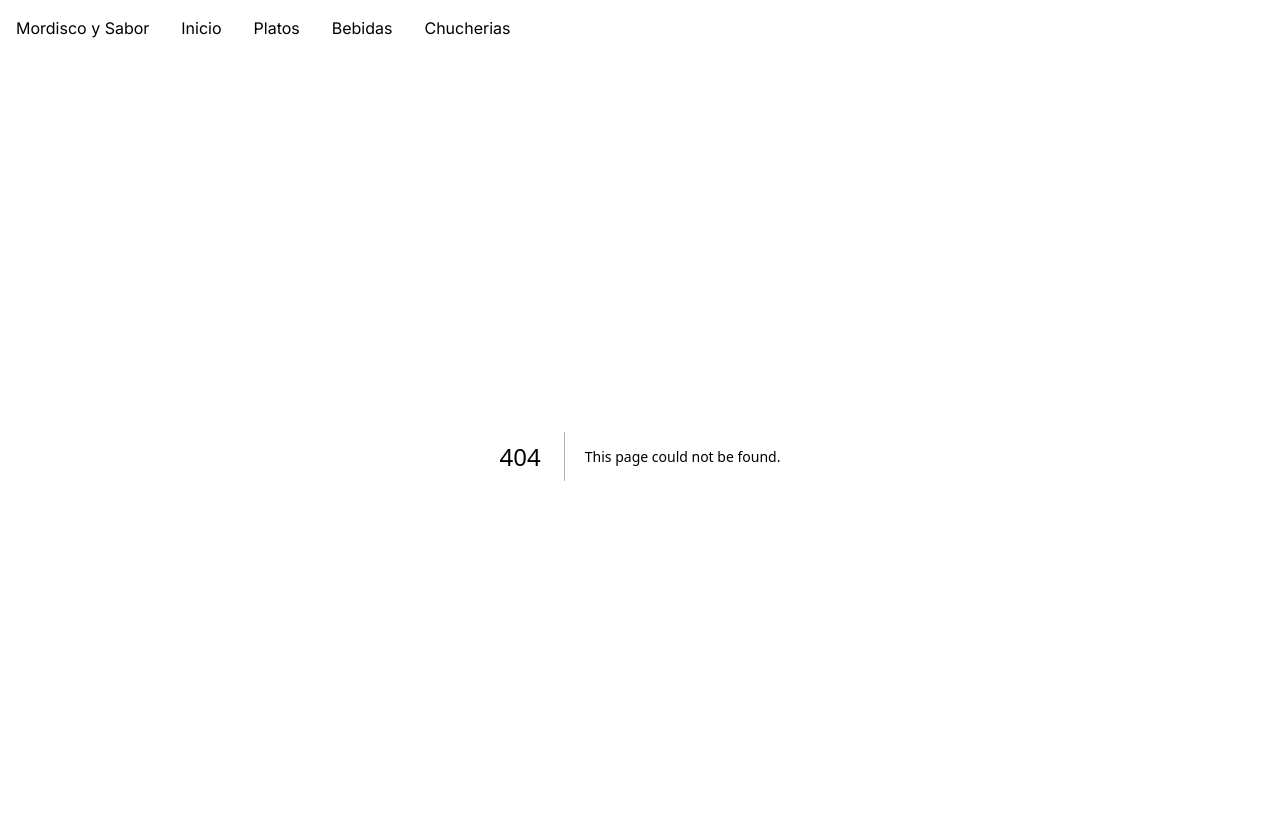
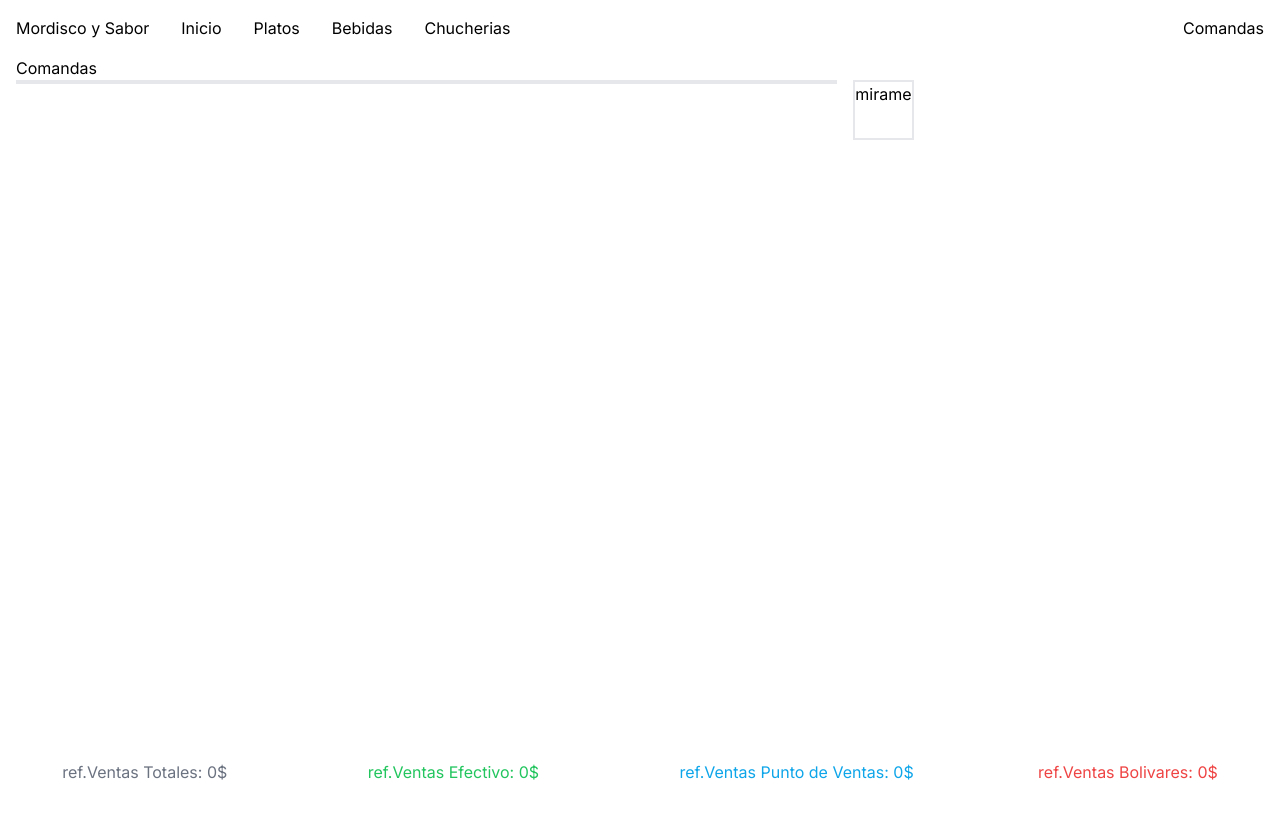
Before and after one commit to 30Bkr/sistema, a Next.js app: page /comandas in a window 1280 px wide. Before the commit this address had no page. Shown: the top 818 px of the page. Built offline with nearby package versions, Linux system fonts and the light colour scheme.

Commit message:
agregamos cambios

```diff
--- a/components/Comandas.jsx
+++ b/components/Comandas.jsx
@@ -14,7 +14,6 @@ const Comandas = props => {
     const identificar = orden.find((product) => product.id === peso)
     setComanda([...comanda, identificar].flat())
     setUnidad(unidad + 1)
-
   }
   const restarPedido = (event, id) => {
     event.preventDefault()
--- /dev/null
+++ b/components/Facturas.jsx
@@ -0,0 +1,14 @@
+import React from 'react'
+
+const Facturas = props => {
+    const { cantidad, precio, id, articulos} = props
+  return (
+    <div className='m-4 border-solid border-2 w-40 rounded-lg'>
+        <p className='mx-4 my-1'>Pedido: Nº{id + 1}</p>
+        <p className='font-light mx-4 my-1'>Articulos: {cantidad}</p>
+        <p className='font-bold mx-4 my-1'>Monto: {precio}$</p>
+    </div>
+  )
+}
+
+export default Facturas
--- a/components/Orden.jsx
+++ b/components/Orden.jsx
@@ -4,14 +4,28 @@ import { precioTotal } from '@/utils'
 import React from 'react'
 import Comandas from './Comandas'
 import '../src/app/globals.css'
+import Link from 'next/link'
 
 const Orden= () => {
-  const {abierto, orden, cerrar, setOrden, comanda, setComanda} = usePedidos()
+  const {abierto, orden, cerrar, setOrden, comanda, setComanda, comandas, setComandas} = usePedidos()
   const eliminarPedido = (id) => {
     const filteredProducts = orden.filter(product => product.id != id)
     setOrden(filteredProducts)
     const filteredProducts2 = comanda.filter(product => product.id != id)
     setComanda(filteredProducts2)
+  }
+
+  const facturar = () => {
+    const vendido = {
+      productos: comanda,
+      productosTotales: comanda.length,
+      precio: precioTotal(comanda),
+
+    }
+    setComandas([...comandas, vendido])
+    setComanda([])
+    setOrden([])
+    cerrar()
   }
   return (
 <aside className={`${abierto? 'flex' : 'hidden'} ckeckout-side-menu flex-col fixed right-4 top-0  border border-black rounded-lg  bg-white`}
@@ -45,12 +59,20 @@ const Orden= () => {
           <span className='font-light'>
             Total:
           </span>
-          <span className='font-medium text-2xl'>
+          <span className='font-medium text-2xl text-green-600'>
             ${precioTotal(comanda)}
           </span>
         </p>
+        <Link href='/comandas' >
+          <button
+            className='w-full h-12 bg-black rounded-lg'
+            onClick={()=> facturar()}
+          >
+            <p className='text-white'>Facturar</p>
+          </button>
+        </Link>
+      </div>
 
-      </div>
     </aside>
   )
 }
--- a/src/app/Navbar.jsx
+++ b/src/app/Navbar.jsx
@@ -3,7 +3,8 @@ import Link from 'next/link'
 
 const Navbar = () => {
   return (
-    <nav className='flex m-4'>
+    <nav className='flex justify-between m-4'>
+      <div className='flex'>
         <h1>Mordisco y Sabor</h1>
         <ul className='flex mx-4'>
           <li className='mx-4'>
@@ -20,6 +21,15 @@ const Navbar = () => {
             <Link href='/chucherias'>Chucherias</Link>
           </li>
         </ul>
+      </div>
+      <div className=''>
+        <ul>
+          <li>
+            <Link href='/comandas'>Comandas</Link>
+          </li>
+        </ul>
+      </div>
+
   </nav>
   )
 }
--- /dev/null
+++ b/src/app/comandas/page.jsx
@@ -0,0 +1,57 @@
+'use client'
+import { usePedidos } from '@/context/ComidaContext'
+import React from 'react'
+import Facturas from '../../../components/Facturas'
+import { precioTotal } from '@/utils'
+
+const Ventas = () => {
+    const {comandas} = usePedidos()
+    console.log(comandas);
+
+    const observar = comandas.map(product => product.productos)
+    console.log('aqui',observar);
+  return (
+    <>
+    <h1 className='mx-4 mt-4'>Comandas</h1>
+    <div className='flex  relative'>
+        <div className='grid grid-cols-3 w-full'>
+            <section
+            className='col-span-2 grid grid-cols-3 mb-14 border-solid border-2 mx-4'
+            >
+                {comandas.map((producto, index) => (
+                    <Facturas
+                    key= {index}
+                    id={index}
+                    cantidad ={producto.productosTotales}
+                    precio={producto.precio}
+                    articulos= {producto.productos}
+                    />
+                ))}
+            </section>
+            <section className='border-solid border-2 w-max h-full'>
+                <h1>mirame</h1>
+            </section>
+        </div>
+
+
+        <section className='flex justify-around fixed my-4 bottom-0 bg-white w-full'>
+            <h1 className=' mr-4 text-gray-500'>
+                ref.Ventas Totales: {precioTotal(comandas)}$
+            </h1>
+            <h1 className='mr-4 text-green-500'>
+                ref.Ventas Efectivo: {precioTotal(comandas)}$
+            </h1>
+            <h1 className='text-sky-500'>
+                ref.Ventas Punto de Ventas: {precioTotal(comandas)}$
+            </h1>
+            <h1 className='text-red-500'>
+                ref.Ventas Bolivares: {precioTotal(comandas)}$
+            </h1>
+        </section>
+    </div>
+    </>
+
+  )
+}
+
+export default Ventas
--- a/src/context/ComidaContext.js
+++ b/src/context/ComidaContext.js
@@ -102,9 +102,11 @@ export const PedidosProvider = ({children}) => {
     ]);
 
     const [orden, setOrden] = useState([]);
-    const cerrar = () => setAbierto(false)
-    const abrir = () => setAbierto(true)
+    const cerrar = () => setAbierto(false);
+    const abrir = () => setAbierto(true);
+
     const [comanda, setComanda] = useState([]);
+    const [comandas, setComandas] = useState([]);
 
     const [abierto, setAbierto ] = useState(false)
     return(
@@ -116,6 +118,7 @@ export const PedidosProvider = ({children}) => {
             chucherias,
             abierto,
             comanda,
+            comandas,
             cerrar,
             abrir,
             setComida,
@@ -124,6 +127,7 @@ export const PedidosProvider = ({children}) => {
             setBebidas,
             setOrden,
             setComanda,
+            setComandas,
         }}
         >
             {children}
```
Lines whose indentation alone changed are shown as unchanged.
